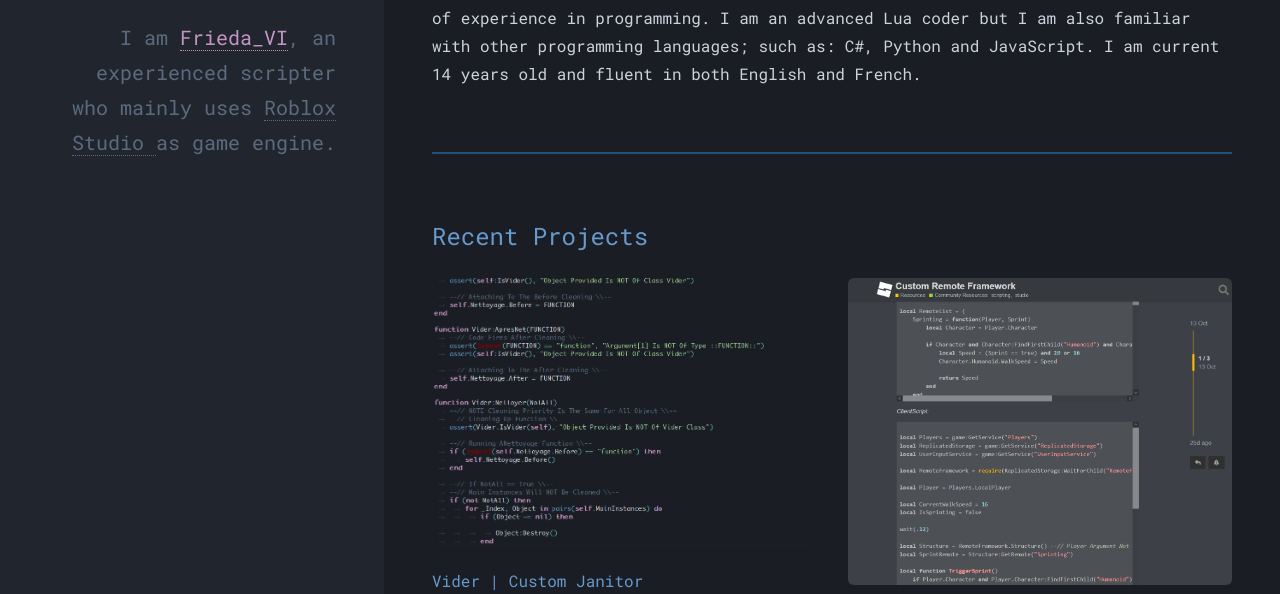
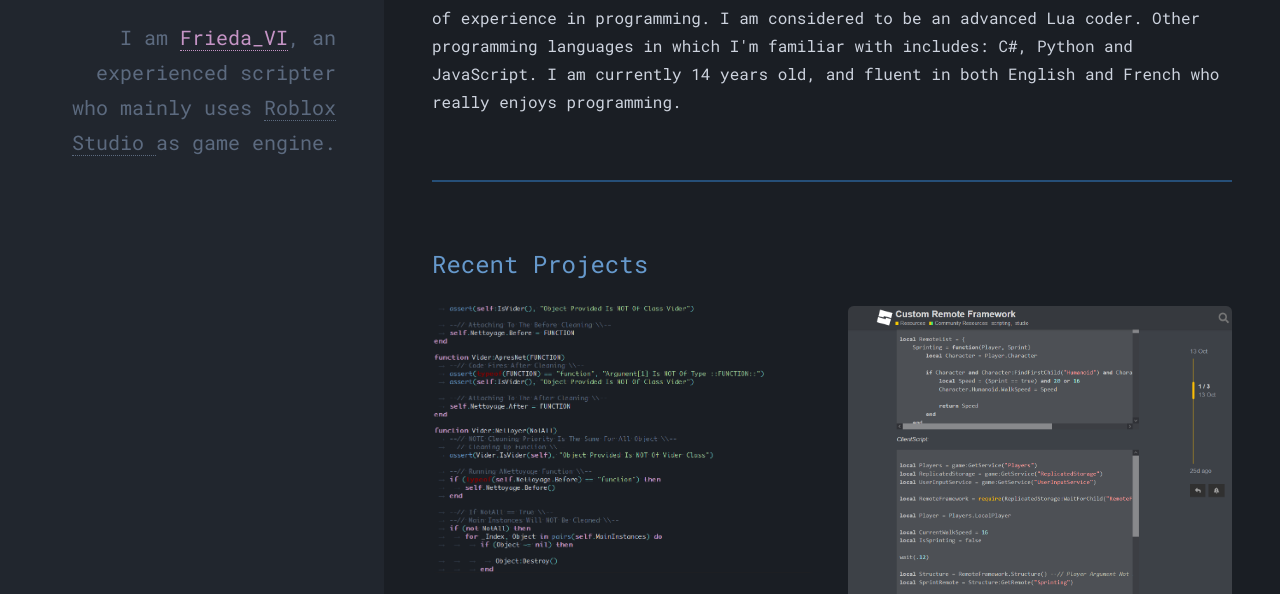
Before and after one commit to Frieda-VI/zeno-frieda, a plain HTML site: page index.html in a window 1280 px wide. Shown: the part 200-794 px from the top of the page. Drawn offline with Linux system fonts and the light colour scheme.

Commit message:
Update index.html

```diff
--- a/index.html
+++ b/index.html
@@ -47,9 +47,10 @@
         </header>
         <p>
           Hello And Welcome to my Portfolio, I am an experienced programmer with over 3 years of
-          experience in programming. I am an advanced Lua coder but I am also
-          familiar with other programming languages; such as: C#, Python and
-          JavaScript. I am current 14 years old and fluent in both English and French.
+          experience in programming. I am considered to be an advanced Lua coder. Other programming languages
+          in which I'm familiar with includes: C#, Python and JavaScript.
+
+          I am currently 14 years old, and fluent in both English and French who really enjoys programming.
         </p>
       </section>
 
```
